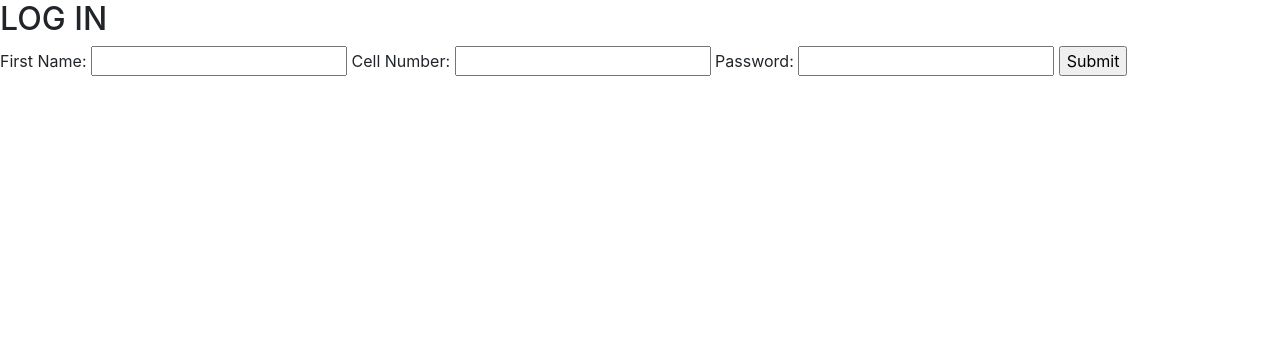
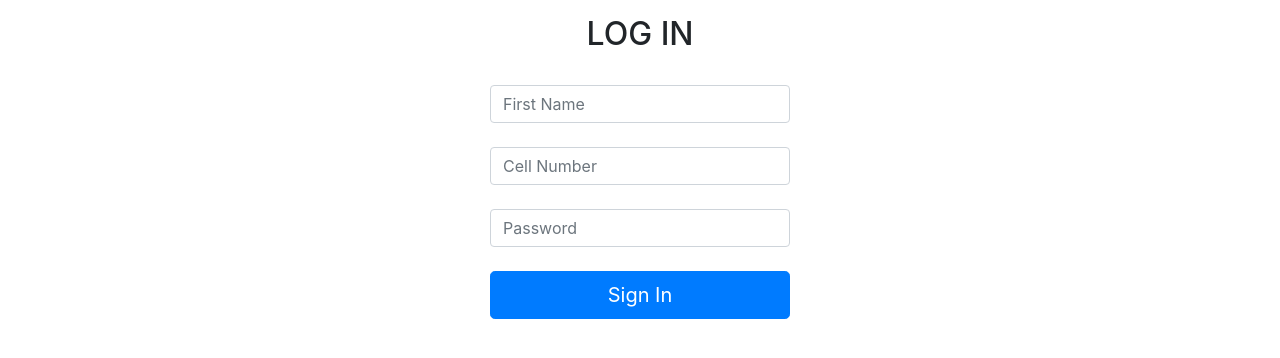
Before and after one commit to ReyBernDia/MyPillHelper, a Flask app: page /login in a window 1280 px wide. Shown: the part 151-509 px from the top of the page. Run offline with Flask 2, Linux system fonts and the light colour scheme; some libraries are stand-ins or nearby versions.

Commit message:
LogIn page formated.

```diff
--- a/static/css/stylesheet.css
+++ b/static/css/stylesheet.css
@@ -0,0 +1,6 @@
+.form-signin {
+    width: 100%;
+    max-width: 330px;
+    padding: 15px;
+    margin: auto;
+}
--- a/templates/login.html
+++ b/templates/login.html
@@ -3,16 +3,19 @@
 {% block content %}
 
 
-  <h2>LOG IN</h2>
 
-  <form action="/login" id="login" method="POST">
-    <label for="first_name">First Name:</label>
-    <input type="text" id="first_name" name="first_name" required>
-    <label for="cell">Cell Number:</label>
-    <input type="text" id="cell" name="cell" required>
-    <label for="password">Password:</label>
-    <input type="password" id="password" name="password" required>
-    <input type="submit">
+  <div class="text-center" width=60% height=90%>
+  <form class="form-signin" action="/login" id="login" method="POST">
+    <h2>LOG IN</h2>
+    <label for="first_name"></label>
+    <input class="form-control" type="text" id="first_name" name="first_name" placeholder="First Name" required>
+    <label for="cell"></label>
+    <input class="form-control" type="text" id="cell" name="cell" placeholder="Cell Number" required>
+    <label for="password"></label>
+    <input class="form-control" type="password" id="password" name="password" placeholder="Password" required>
+    <br>
+    <input class="btn btn-lg btn-primary btn-block" type="submit" value="Sign In">
   </form>
+  </div>
 
 {% endblock %}
```
